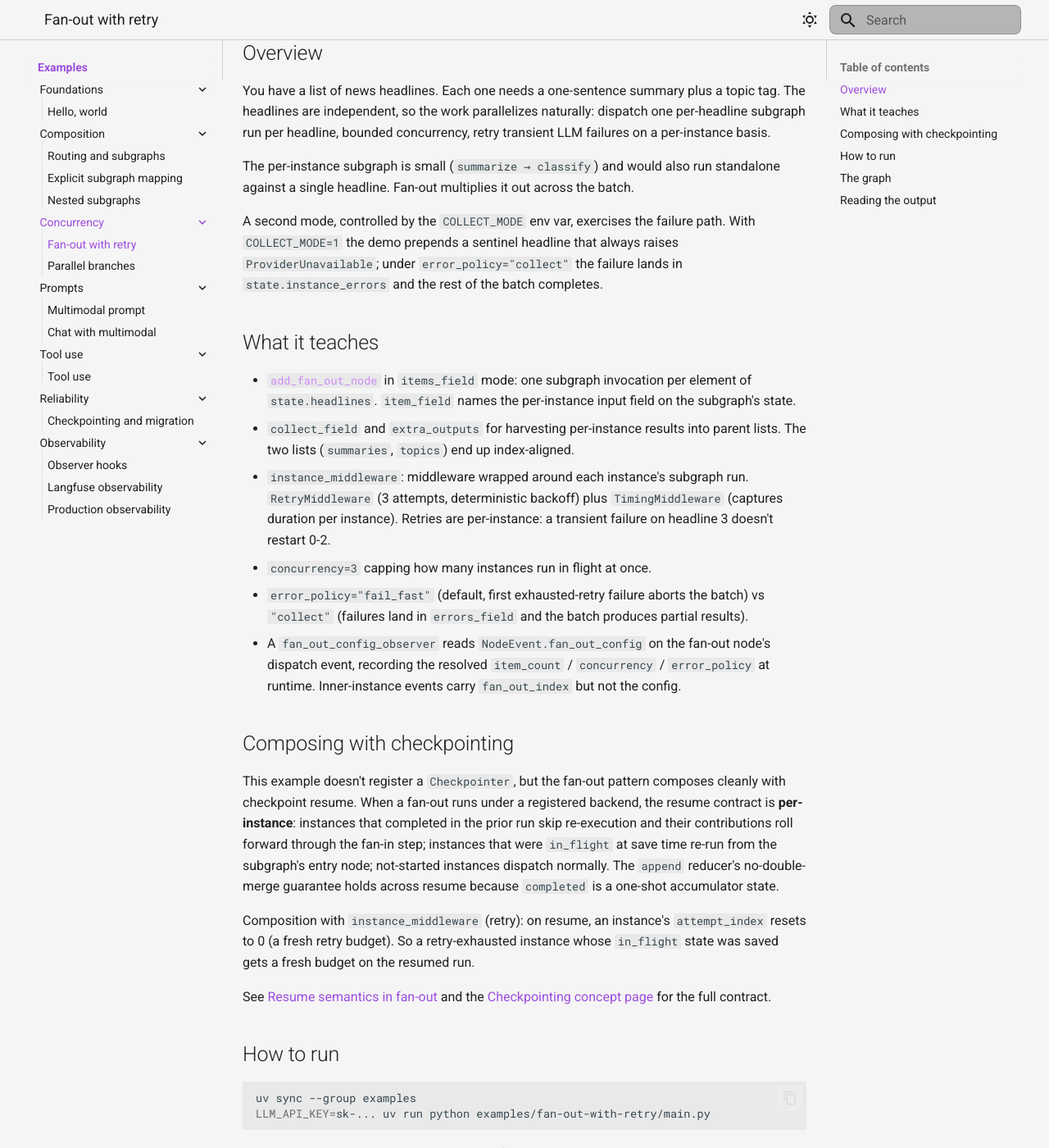
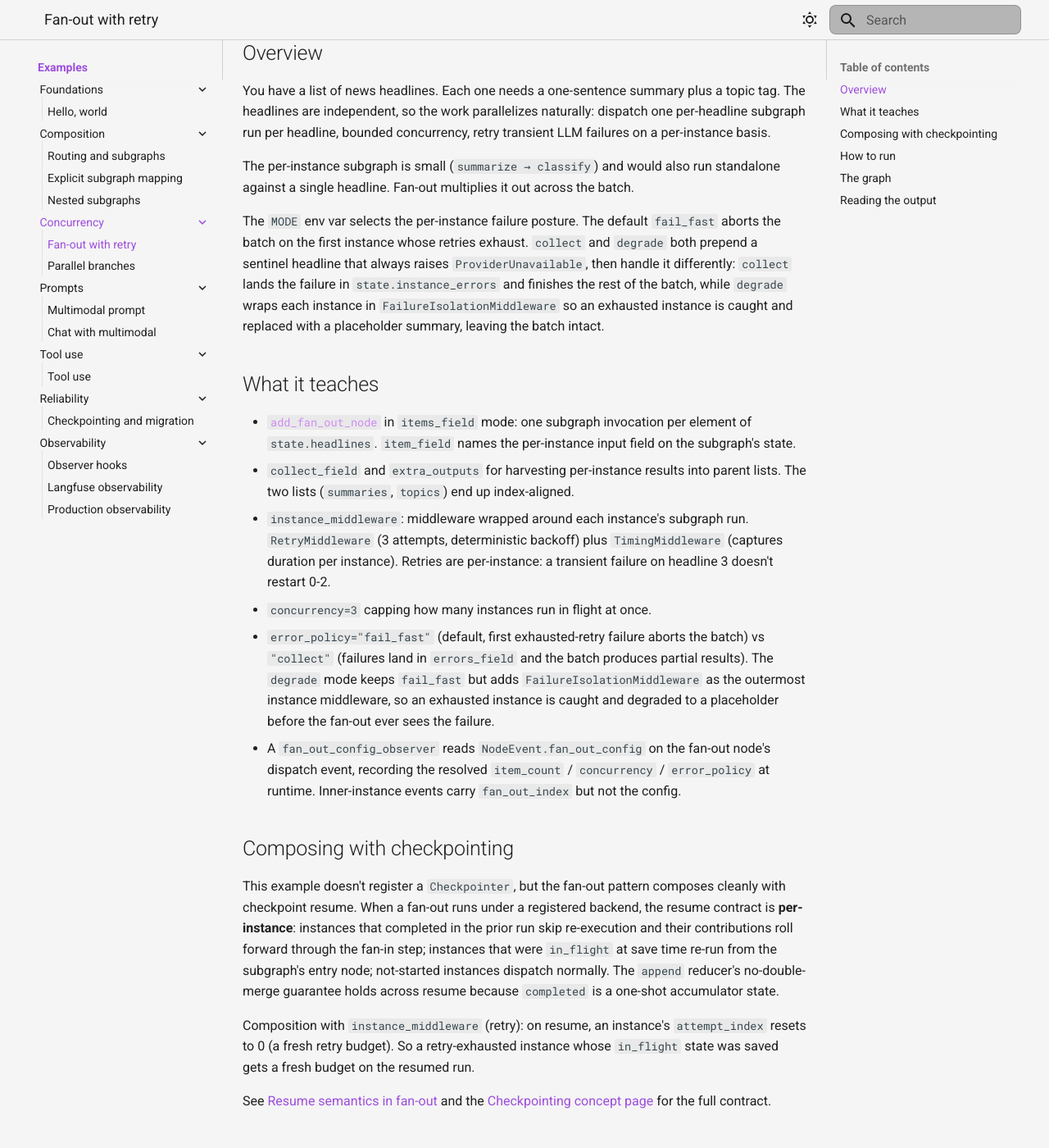
Before and after one commit to LunarCommand/openarmature-python, an MkDocs documentation site: the page built from docs/examples/fan-out-with-retry.md, in a window 1280 px wide and 1400 px high, scrolled down 377 px. Shown: the whole window at 82% size. Built offline with MkDocs 1.6.1 and Material for MkDocs 9.7.7, drawn with Linux system fonts in a browser that asks for light colours; some of the changed text lies outside the part shown.

Commit message:
Add 0050 example coverage: degrade mode and call-level retry (#152)
* Add degrade mode to fan-out-with-retry example

Demonstrate FailureIsolationMiddleware as a third per-instance failure
posture beside fail_fast and collect: wrapped outermost in the instance
middleware (retry stays inner), an instance whose retries exhaust is
caught and degraded to a placeholder so the batch finishes intact.
Rename the demo env knob COLLECT_MODE to MODE
(fail_fast/collect/degrade) and update the example and middleware
concept docs.

* Add call-level retry to chat-with-multimodal

Pass complete(retry=RetryConfig(...)) on the respond node to retry the
LLM wire call on transient categories, and grow the example's
failure-handling rundown from three placements to four. Update the
example and LLMs concept docs.

* Validate mode in fan-out-with-retry build_graph

Raise ValueError on an unknown mode instead of silently falling back
to fail_fast, so a mistyped MODE fails loudly. The docs assert the
three valid values.

````diff
--- a/docs/examples/fan-out-with-retry.md
+++ b/docs/examples/fan-out-with-retry.md
@@ -19,11 +19,15 @@ The per-instance subgraph is small (`summarize → classify`) and
 would also run standalone against a single headline. Fan-out
 multiplies it out across the batch.
 
-A second mode, controlled by the `COLLECT_MODE` env var, exercises
-the failure path. With `COLLECT_MODE=1` the demo prepends a
-sentinel headline that always raises `ProviderUnavailable`; under
-`error_policy="collect"` the failure lands in
-`state.instance_errors` and the rest of the batch completes.
+The `MODE` env var selects the per-instance failure posture. The
+default `fail_fast` aborts the batch on the first instance whose
+retries exhaust. `collect` and `degrade` both prepend a sentinel
+headline that always raises `ProviderUnavailable`, then handle it
+differently: `collect` lands the failure in `state.instance_errors`
+and finishes the rest of the batch, while `degrade` wraps each
+instance in `FailureIsolationMiddleware` so an exhausted instance is
+caught and replaced with a placeholder summary, leaving the batch
+intact.
 
 ## What it teaches
 
@@ -42,7 +46,11 @@ sentinel headline that always raises `ProviderUnavailable`; under
 - `concurrency=3` capping how many instances run in flight at once.
 - `error_policy="fail_fast"` (default, first exhausted-retry
   failure aborts the batch) vs `"collect"` (failures land in
-  `errors_field` and the batch produces partial results).
+  `errors_field` and the batch produces partial results). The
+  `degrade` mode keeps `fail_fast` but adds
+  `FailureIsolationMiddleware` as the outermost instance middleware,
+  so an exhausted instance is caught and degraded to a placeholder
+  before the fan-out ever sees the failure.
 - A `fan_out_config_observer` reads
   `NodeEvent.fan_out_config` on the fan-out node's dispatch event,
   recording the resolved `item_count` / `concurrency` /
@@ -77,10 +85,15 @@ uv sync --group examples
 LLM_API_KEY=sk-... uv run python examples/fan-out-with-retry/main.py
 ```
 
-To exercise the collect path with a synthetic failure:
+To exercise a failure posture with a synthetic failure:
 
 ```bash
-COLLECT_MODE=1 LLM_API_KEY=sk-... \
+# record the failure and finish the batch
+MODE=collect LLM_API_KEY=sk-... \
+  uv run python examples/fan-out-with-retry/main.py
+
+# degrade the failed instance to a placeholder and finish the batch
+MODE=degrade LLM_API_KEY=sk-... \
   uv run python examples/fan-out-with-retry/main.py
 ```
 
@@ -103,7 +116,9 @@ flowchart TD
 
 `headline_runs` is the fan-out node. At dispatch time it expands
 into N copies of the per-instance subgraph, one per headline.
-`RetryMiddleware` and `TimingMiddleware` wrap each instance.
+`RetryMiddleware` and `TimingMiddleware` wrap each instance (plus
+`FailureIsolationMiddleware` as the outermost layer in `degrade`
+mode).
 
 ## Reading the output
 
@@ -112,7 +127,7 @@ A clean default-mode run (`fail_fast`, all instances succeed):
 ```
 ========================================================================
 Summarizing 5 headlines in parallel (concurrency=3)
-error_policy='fail_fast'
+mode='fail_fast'
 ========================================================================
 
   [observer] fan-out node 'headline_runs' dispatching: item_count=5 concurrency=3 error_policy='fail_fast'
@@ -154,8 +169,16 @@ Per-instance timings (in completion order):
   a value near 1.0 indicates concurrency didn't help (the upstream
   serialized you, or instances themselves are short).
 
-With `COLLECT_MODE=1`, the output includes the sentinel headline
-at index 0 with a `(failed after retries; ...)` marker, plus a
+With `MODE=collect`, the output includes the sentinel headline at
+index 0 with a `(failed after retries; ...)` marker, plus a
 `Captured 1 per-instance error(s):` block listing the failed
-`fan_out_index` and error category. The other instances complete
-as usual.
+`fan_out_index` and error category. The other instances complete as
+usual.
+
+With `MODE=degrade`, the sentinel at index 0 instead shows a
+placeholder result (`summary: (unavailable)`, `topic: other`) and
+there is no error block: `FailureIsolationMiddleware` caught the
+exhausted-retry failure and returned the degraded partial, so the
+fan-out recorded the instance as a (degraded) success. The
+per-instance timings still show the sentinel's failed attempts, so
+you can see the retries happened before the instance was degraded.
````
Also changed, not shown: docs/concepts/llms.md (+3 -0 lines), docs/concepts/middleware.md (+6 -0 lines), docs/examples/chat-with-multimodal.md (+6 -0 lines), 2 other files.
